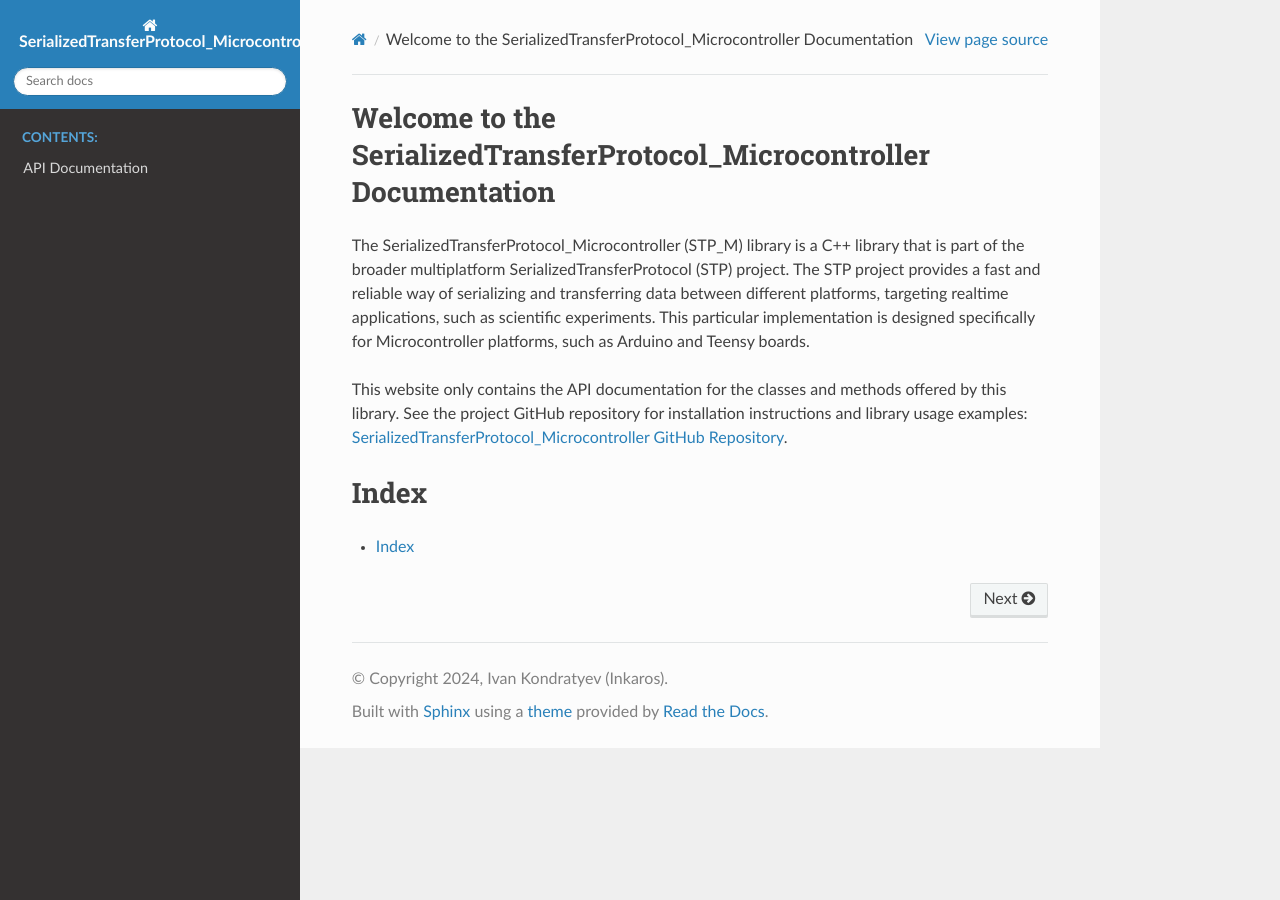
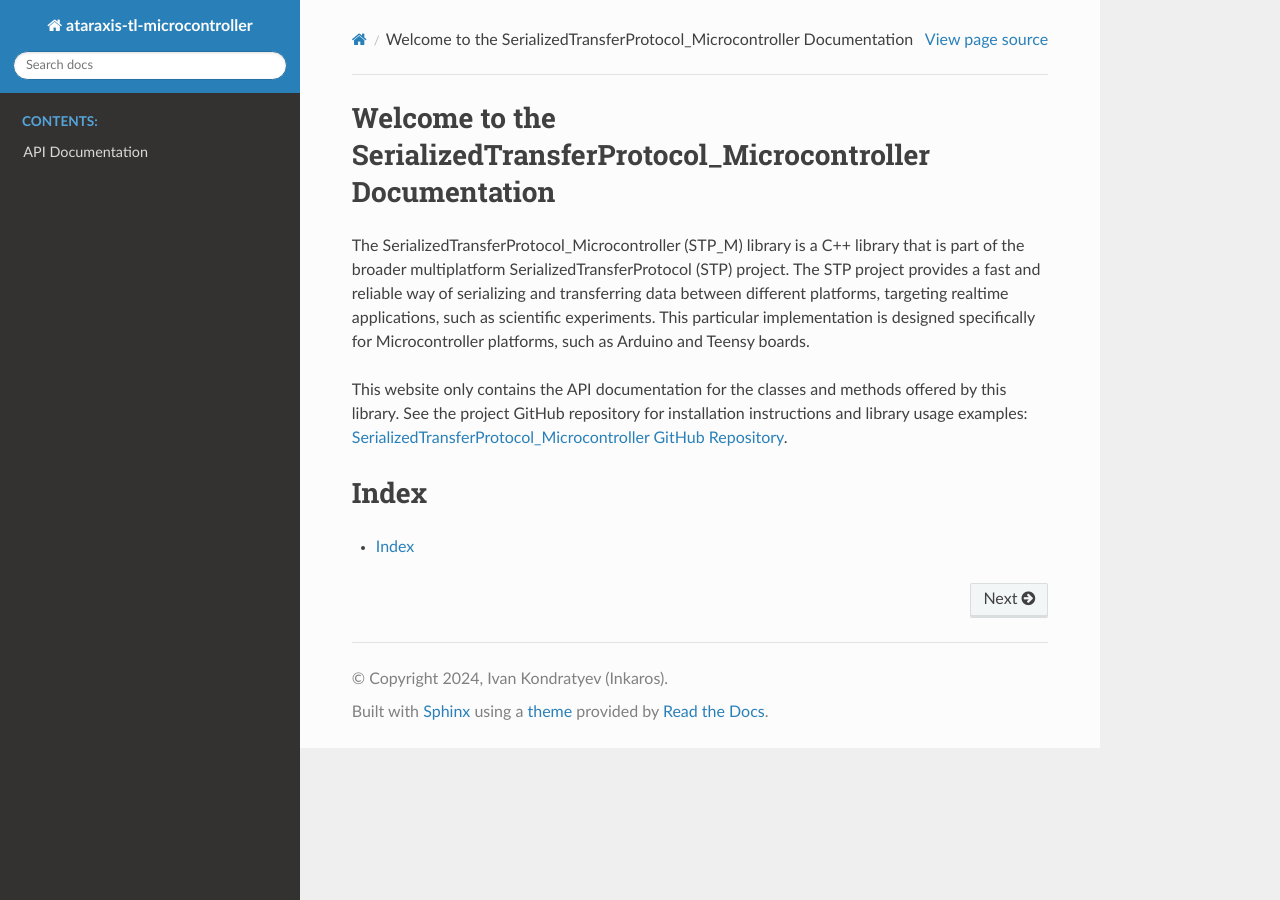
Before and after one commit to Sun-Lab-NBB/ataraxis-micro-controller, a Sphinx documentation site: the page built from docs/source/index.rst, in a window 1280 px wide. Built offline with Sphinx 7.4.7 and the Read the Docs theme 2.0.0, drawn with Linux system fonts in a browser that asks for light colours.

Commit message:
Actualized existing source code and converted library name to axtl
-- Renamed all references to SerializedTransferProtocol (old library name) to use axtl / TransportLayer where necessary.
-- Optimized source code without major API or logic changes (added consts, inlined what can be inlined, removed excessive parentheses, etc.).
-- Optimized source code documentation (extensively).
-- Partially rebuilt documentation generation files (This is still work in progress).

```diff
--- a/docs/source/conf.py
+++ b/docs/source/conf.py
@@ -1,16 +1,16 @@
 # Configuration file for the Sphinx documentation builder.
-import sphinx_rtd_theme
 
 # -- Project information -----------------------------------------------------
-project = 'SerializedTransferProtocol_Microcontroller'
+project = 'ataraxis-tl-microcontroller'
+# noinspection PyShadowingBuiltins
 copyright = '2024, Ivan Kondratyev (Inkaros)'
 author = 'Ivan Kondratyev (Inkaros)'
 release = '1.0.0'
 
 # -- General configuration ---------------------------------------------------
 extensions = [
-    'breathe',  # To read doxygen-generated xml files (so that C++ documentation can be parsed)
-    'sphinx_rtd_theme',  # To format the documentation html using ReadTheDocs format
+    'breathe',  # To read doxygen-generated XML files (so that C++ documentation can be parsed)
+    'sphinx_rtd_theme',  # To format the documentation HTML using ReadTheDocs format
 ]
 
 # Breathe configuration
--- a/docs/source/index.rst
+++ b/docs/source/index.rst
@@ -1,9 +1,9 @@
 .. Main documentation page file, determines the overall layout of the static documentation .html page (after it is
-.. rendered with Sphinx) and allows linking additional sub-pages. Use it to build the skeleton of the documentation
-.. website.
+   rendered with Sphinx) and allows linking additional sub-pages. Use it to build the skeleton of the documentation
+   website.
 
 .. Includes the Welcome page. This is the page that will be displayed whenever the user navigates to the documentation
-.. website.
+   website.
 .. include:: welcome.rst
 
 .. Adds the left-hand-side navigation panel to the documentation website. Uses the API file to generate content list.
```
Also changed, not shown: 10 other files.
